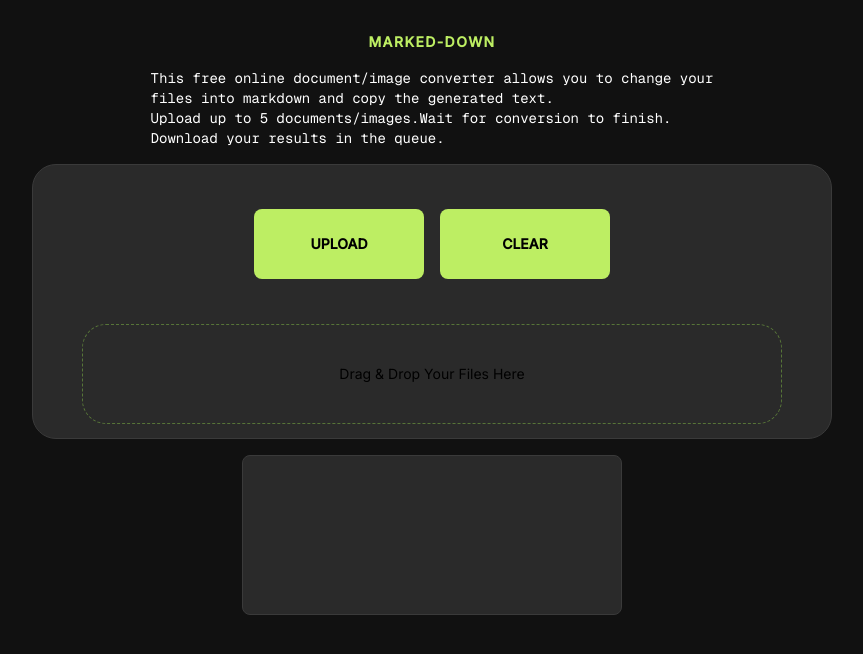
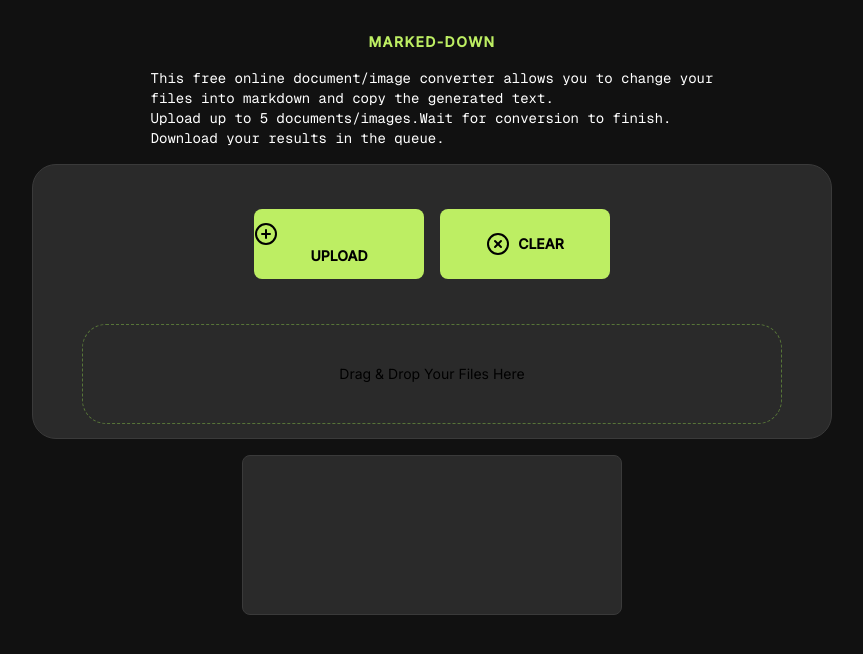
Before and after one commit to levimarkmuigai/markedDown, a website with bundled scripts: page index.html in a window 1280 px wide. Shown: the whole page, without its empty margins (208-1071 px from the left). Built offline with nearby package versions, Linux system fonts and the light colour scheme.

Commit message:
feat: icons

```diff
--- a/index.html
+++ b/index.html
@@ -35,22 +35,26 @@
       <div class="flex flex-row justify-center items-center gap-4
          w-[700px] h-[100px] py-16">
         <!--upload-btn-->
-        <button class="bg-theme w-[170px] h-[70px] rounded-lg font-default
+        <button id="upload-btn"
+          class="bg-theme w-[170px] h-[70px] rounded-lg font-default
           font-semibold text-sm text-dark-ink cursor-pointer hover:bg-hover
           active:scale-95 transition-all ease-in-out duration-240">
-          UPLOAD
+          <i data-lucide="circle-plus"></i>UPLOAD
         </button>
 
         <!--clear-btn-->
-         <button class="bg-theme w-[170px] h-[70px] rounded-lg font-default
+         <button id="clear-btn"
+          class="bg-theme w-[170px] h-[70px] rounded-lg font-default
           font-semibold text-sm text-dark-ink cursor-pointer hover:bg-hover
-          active:scale-95 transition-all ease-in-out duration-240">
-          CLEAR
+          active:scale-95 transition-all ease-in-out duration-240
+          flex items-center justify-center gap-2">
+          <i data-lucide="circle-x"></i>CLEAR
         </button>
       </div>
 
       <!--drag&drop-->
-      <div class="w-[700px] h-[100px]  py-4 border border-dashed
+      <div id="drop-zone"
+        class="w-[700px] h-[100px]  py-4 border border-dashed
         border-dashed-border rounded-[24px] flex justify-center align-center
         items-center hover:bg-hover hover:border-transparent active:scale-95
         transition-all ease-in-out duration-240">
@@ -65,6 +69,6 @@
       <table>
       </table>
     </div>
-    <script type="module" src="/src/main.ts"></script>
+    <script type="module" src="src/main.ts"></script>
   </body>
 </html>
--- a/package.json
+++ b/package.json
@@ -17,6 +17,8 @@
   },
 
   "dependencies": {
+
+    "lucide": "^1.21.0",
 
     "mammoth": "^1.12.0",
 
--- a/src/main.ts
+++ b/src/main.ts
@@ -0,0 +1,8 @@
+import {
+  CloudUpload, CircleX, CirclePlus, Check, Loader, Download,
+  createIcons
+} from "lucide";
+
+createIcons({
+  icons: { CloudUpload, CircleX, CirclePlus, Check, Loader, Download }
+});
```
Also changed, not shown: 1 other file.
